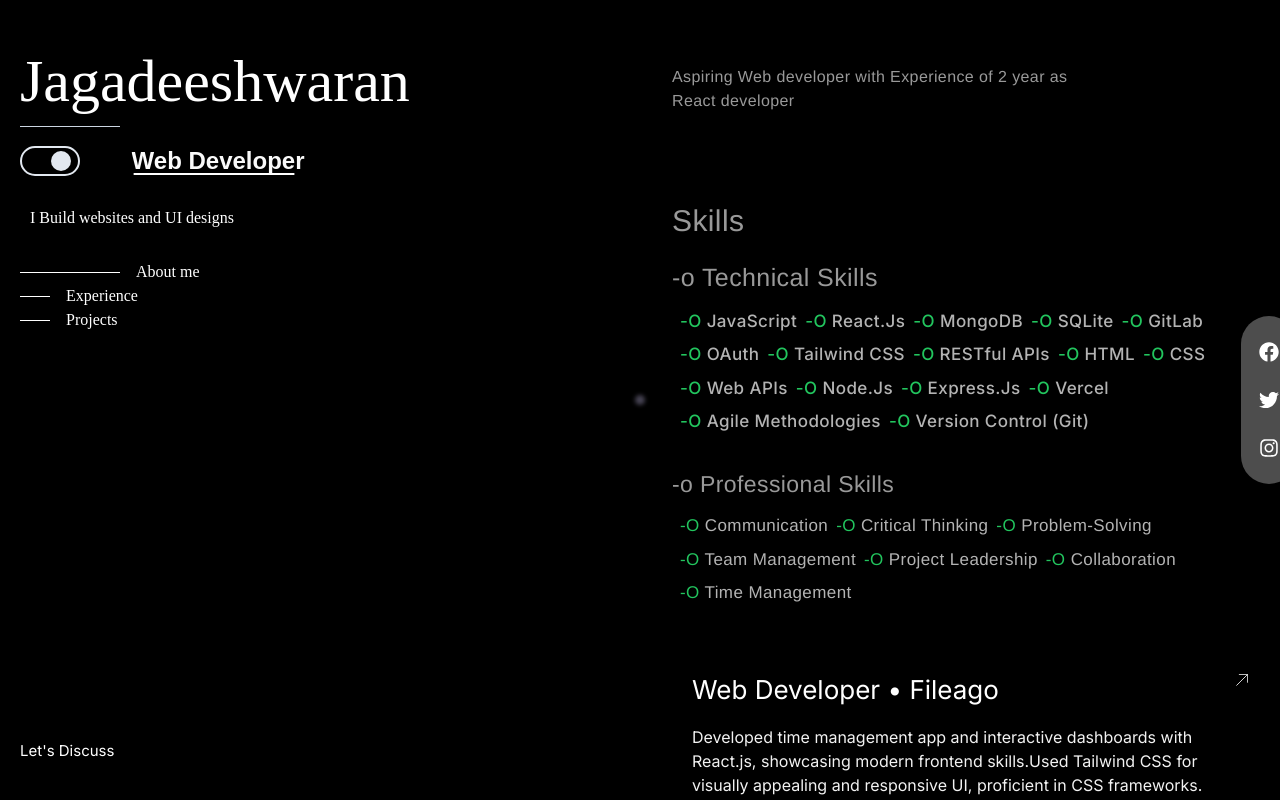
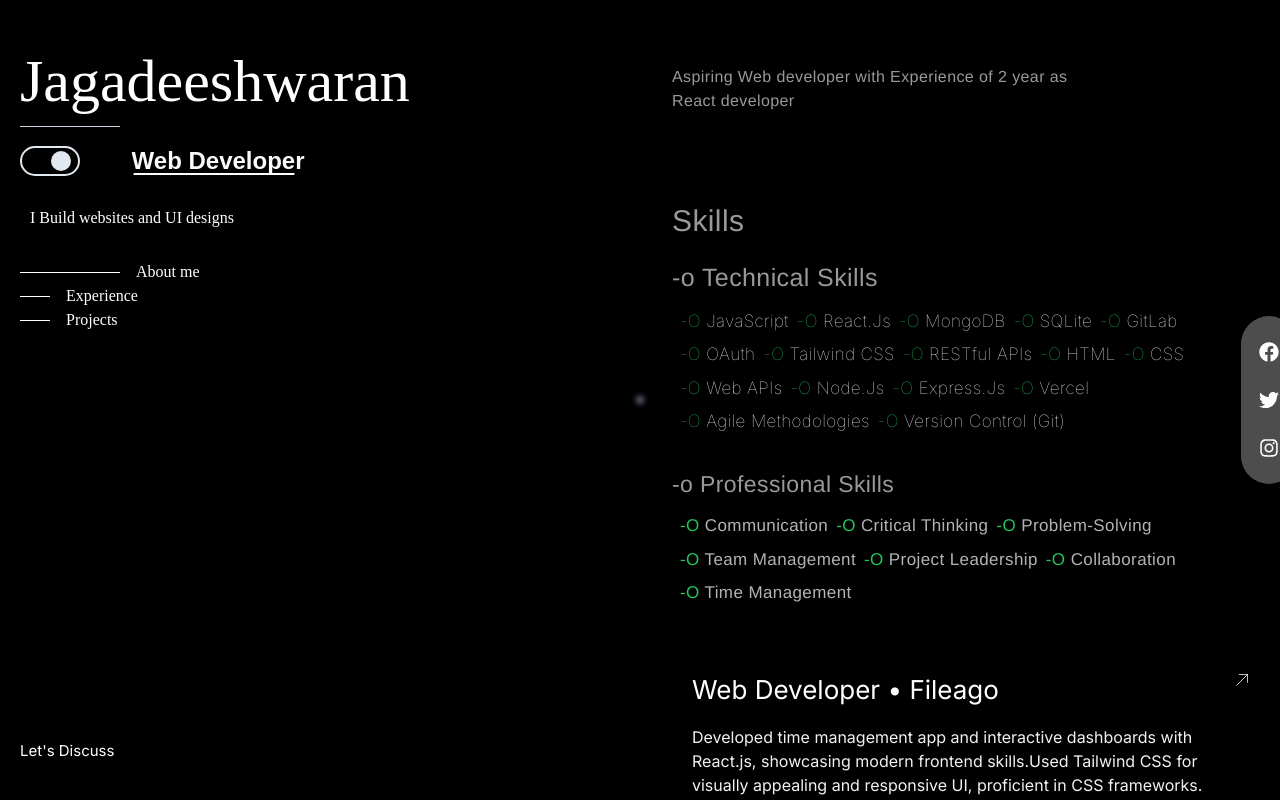
Before and after one commit to JAGADEESHWARAN20/my-project, a Next.js app: page / in a window 1280 px wide. Built offline with nearby package versions, Linux system fonts and the light colour scheme.

Commit message:
framework ready

```diff
--- a/pages/homepage.tsx
+++ b/pages/homepage.tsx
@@ -474,14 +474,14 @@ const Portfolio: React.FC = () => {
             {/* Technical Skills Section */}
             <div className="pt-4">
               <span className="text-[25px]">-o Technical Skills</span><br />
-              <div className="text-white font-[500] font-['inter'] text-[17px] pt-3 capitalize text-opacity-70 flex flex-row flex-wrap w-full">
+              <div className="text-white  font-['inter'] text-[17px] pt-3 capitalize  flex flex-row flex-wrap w-full">
                 {ProfessionalSkills.Workone.split(',').map(skill => (
                   <span className="pl-2 pb-2" key={skill.trim()}>
                     <span className="text-green-500">-o</span> {skill}
                   </span>
                 ))}
                 {ProfessionalSkills.Worktwo.split(',').map(skill => (
-                  <span className="pl-2 pb-2" key={skill.trim()}>
+                  <span className="pl-2 pb-2  font-['inter']" key={skill.trim()}>
                     <span className="text-green-500">-o</span> {skill}
                   </span>
                 ))}
```
